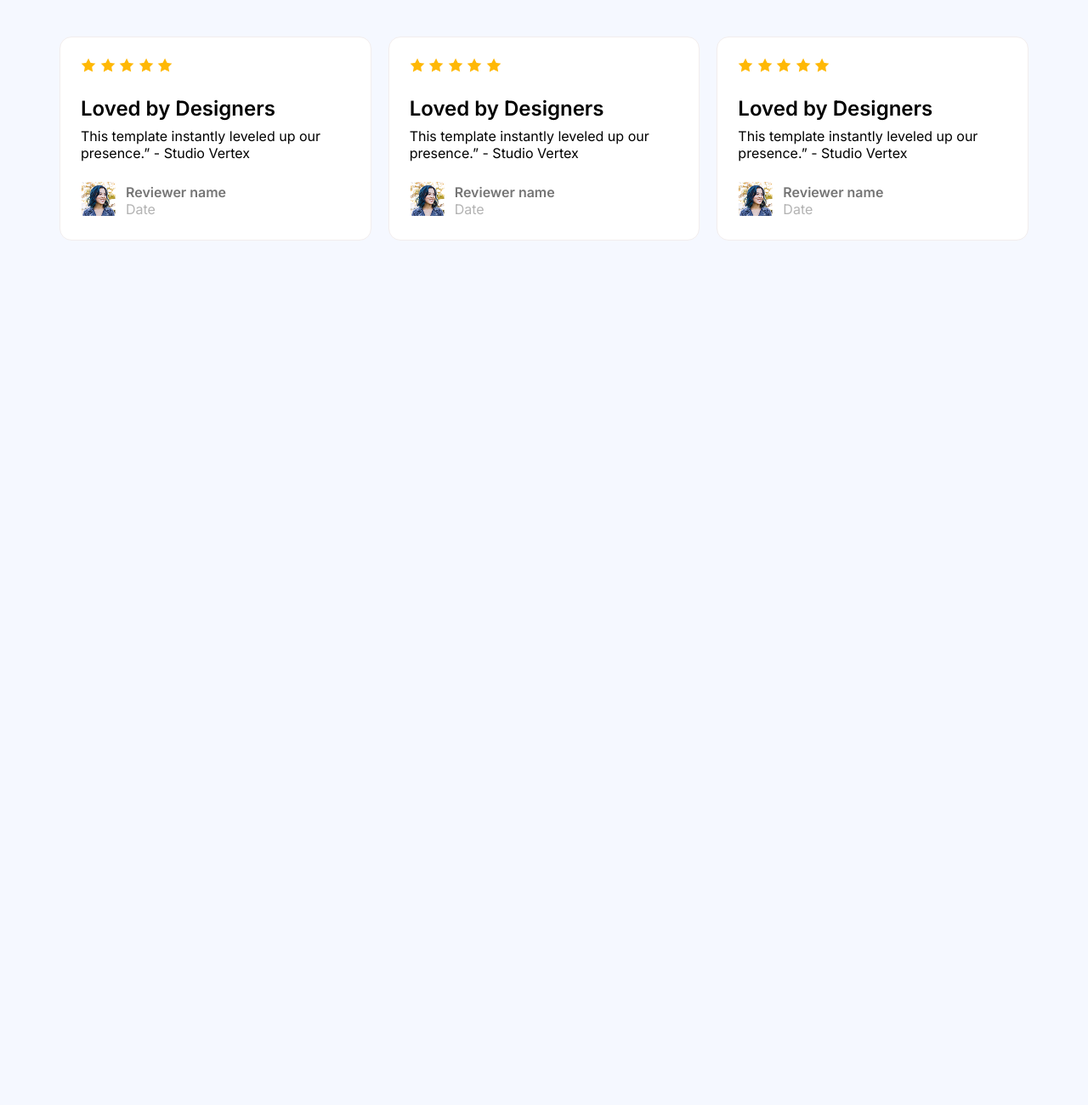
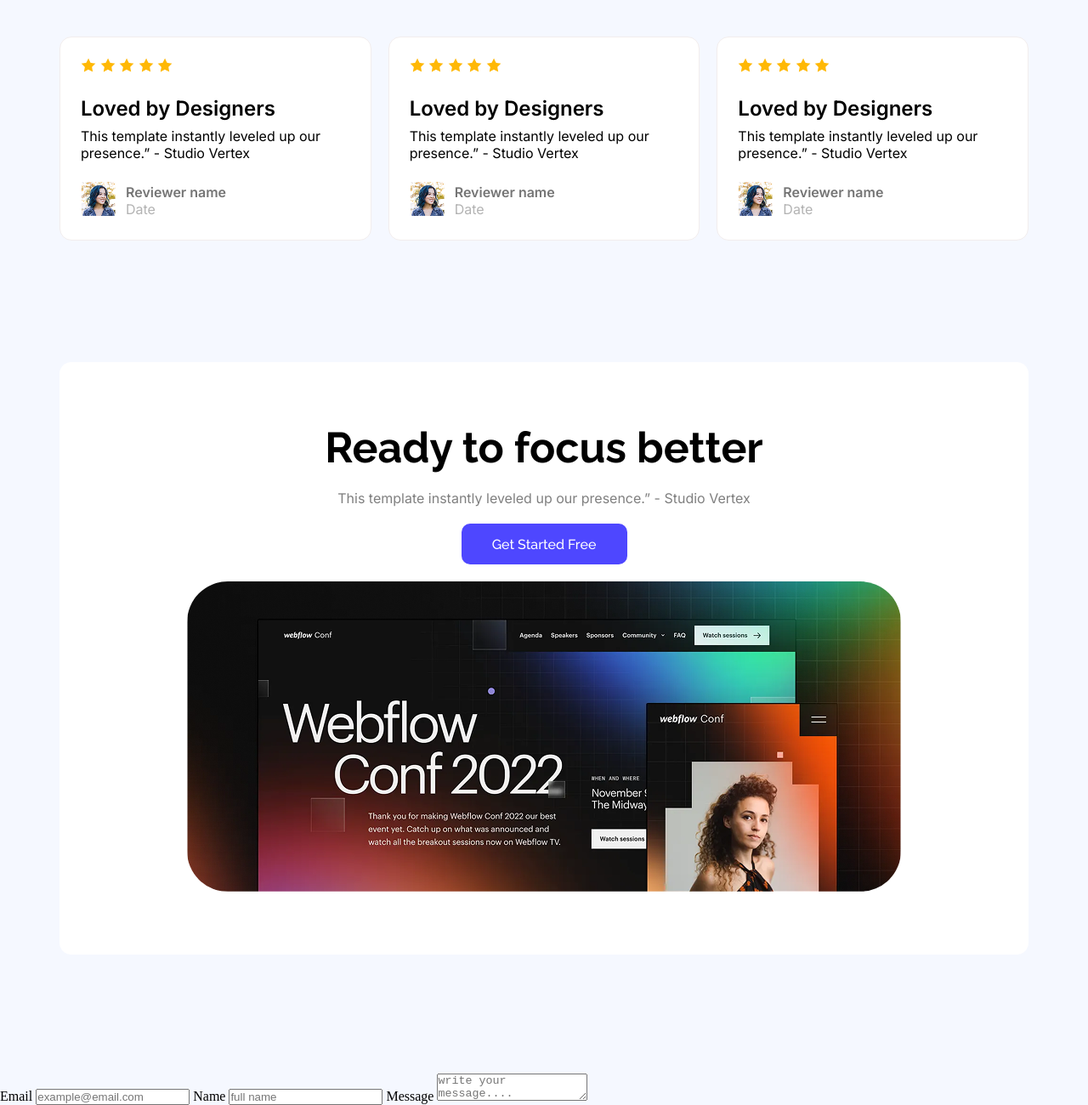
Before and after one commit to asikhossain-cmd/assignment01-asik, a plain HTML site: page index.html in a window 1280 px wide. Shown: the part 1757-3057 px from the top of the page at 85% size. Before the commit the page ends 2043 px from the top, so only its background shows below. Drawn offline with Linux system fonts and the light colour scheme.

Commit message:
updated design: added- Ready to Focus Section

```diff
--- a/index.html
+++ b/index.html
@@ -133,7 +133,33 @@
                 </div>
             </div>
         </section>
-        <!-- Users Feedback Sction Start -->
+        <!-- Users Feedback Sction End -->
+        <!-- Ready to Focus Better Section Start-->
+        <section>
+            <div class="ready-to-focus">
+                <h1>Ready to focus better</h1>
+                <p>This template instantly leveled up our presence.” - Studio Vertex</p>
+                <button class="btn-color-primary">Get Started Free</button>
+                <img src="resources/assets/wc-big.png" alt="Webflow Banner Big">
+            </div>
+        </section>
+        <!-- Ready to Focus Better Section End-->
+        <!-- Contact Me Section Start -->
+        <section>
+            <div class="contac-me-section">
+                <h1></h1>
+                <form action="">
+                    <label for="email">Email</label>
+                    <input type="email" id="email" placeholder="example@email.com">
+
+                    <label for="">Name</label>
+                    <input type="text" id="name" placeholder="full name">
+
+                    <label for="message">Message</label>
+                    <textarea name="message" id="message" placeholder="write your message...."></textarea>
+                </form>
+        </section>
+        <!-- Contact Me Section End -->
     </main>
     <footer>
 
--- a/styles/style.css
+++ b/styles/style.css
@@ -203,3 +203,41 @@ header {
     margin-top: 50px;
 }
 /* Review Section Design End */
+
+/* Ready to Focus Section Design Start */
+.ready-to-focus {
+    display: flex;
+    flex-direction: column;
+    align-items: center;
+    width: 1140px;
+    height: 697px;
+    margin: 140px auto;
+    gap: 20px;
+    background-color: white;
+    padding: 71px;
+    border-radius: 14px;
+    box-sizing: border-box;
+}
+.ready-to-focus h1 {
+    font-family: 'Raleway', sans-serif;
+    font-weight: 700;
+    font-size: 50px;
+}
+.ready-to-focus p {
+    font-family: 'Inter', sans-serif;
+    font-size: 16px;
+    color: rgba(0,0,0,0.5);
+}
+.ready-to-focus button {
+    font-family: 'Raleway', sans-serif;
+    font-size: 16px;
+    font-weight: 500;
+    width: 195px;
+    height: 48px;
+    border-radius: 10px;
+    border: none;
+}
+.ready-to-focus img {
+    border-radius: 48px;
+}
+/* Ready to Focus Section Design End */
```
